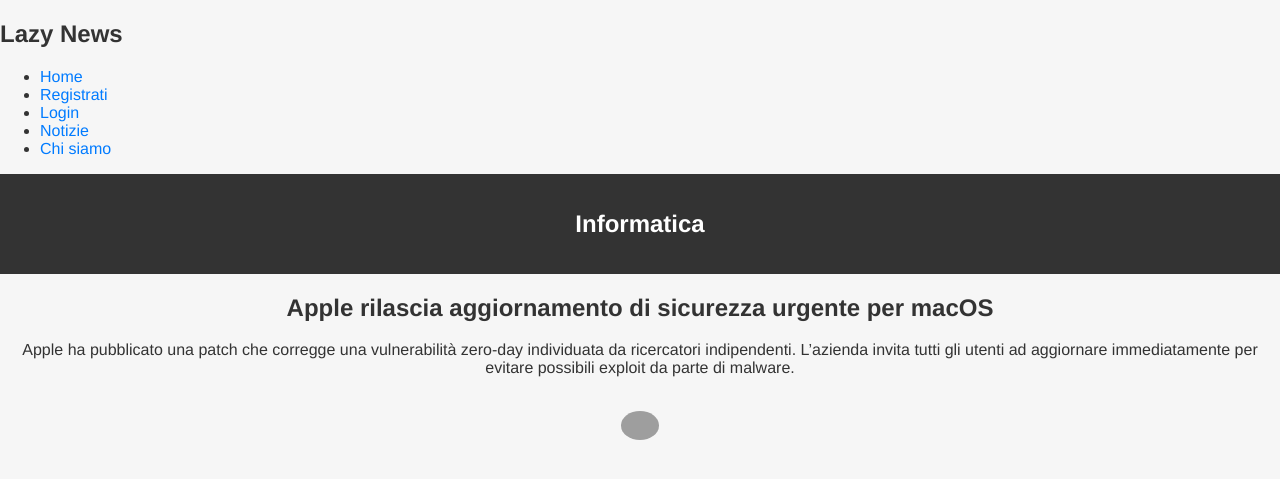
After one commit to Marcovo93/lazynews, a Flask app: page /eventi/1 in a window 1280 px wide. The commit adds this page. Shown: the top 479 px of the page. Run offline with Flask 3, Linux system fonts and the light colour scheme; grey boxes are pictures that could not be loaded.

Commit message:
create dynamic page for news delete follow file: informatica.html, mercato_azionario.html, politica.html, sqlite.html

```diff
--- a/web/main.py
+++ b/web/main.py
@@ -53,17 +53,26 @@
 
     date_now = datetime.now()
     date_time_g = date_now.strftime("%d-%m-%Y %H:%M:%S")
+    owners_g = [
+        {"name_owner": "Marco", "surname_owner": "Volpe", "email": "MarcoV@Lazynews.com", "image": "static/img/dev.jpg"},
+        {"name_owner": "Fabio", "surname_owner": "Volpe", "email": "FabioV@Lazynews.com", "image": "static/img/dev.jpg"}
+    ]
     events_g = [
-    {"settore": "Mercato azionario", "campo": "crypto", "url": "mercato_azionario"},
-    {"settore": "Informatica", "campo": "sviluppo", "url": "informatica"},
-    {"settore": "Politica", "campo": "sotto sviluppo", "url": "politica"},
-]
+        {"settore": "Mercato azionario", "campo": "crypto", "url": "mercato_azionario"},
+        {"settore": "Informatica", "campo": "sviluppo", "url": "informatica"},
+        {"settore": "Politica", "campo": "sotto sviluppo", "url": "politica"},
+    ]
 
+    cronaca_g = [
+        {"titolo": "Bitcoin supera nuovamente quota 100.000$ dopo una settimana volatile", "corpo": "Il prezzo di Bitcoin è tornato sopra la soglia psicologica dei 100k grazie a un incremento degli acquisti istituzionali. Gli analisti vedono segnali positivi, ma rimane alta la volatilità nel breve periodo."},
+        {"titolo": "Apple rilascia aggiornamento di sicurezza urgente per macOS", "corpo": "Apple ha pubblicato una patch che corregge una vulnerabilità zero-day individuata da ricercatori indipendenti. L’azienda invita tutti gli utenti ad aggiornare immediatamente per evitare possibili exploit da parte di malware."},
+        {"titolo": "Governo approva nuovo piano per il lavoro giovanile", "corpo": "Il Consiglio dei ministri ha varato un pacchetto di incentivi destinato alle imprese che assumono under 30 con contratti stabili. Le misure includono sgravi contributivi per 24 mesi e un fondo dedicato alla formazione digitale."}
+    ]
 # ----------------------------------- #
 
     @app.route("/home")
     def home():
-        return render_template("home.html", time=date_time_g)
+        return render_template("home.html", time=date_time_g, eventi=events_g)
 
     @app.route("/notizie")
     def notizie():
@@ -71,39 +80,22 @@
 
     @app.route("/about")
     def about():
-        owners = [
-            {"name_owner": "Marco", "surname_owner": "Volpe", "email": "MarcoV@Lazynews.com", "image": "static/img/dev.jpg"},
-            {"name_owner": "Fabio", "surname_owner": "Volpe", "email": "FabioV@Lazynews.com", "image": "static/img/dev.jpg"},
-            #{"name_owner": "Fabiana", "surname_owner": "Napolano", "email": "FabianaN@Lazynews.com", "image": "static/img/dev.jpg"},
-
-        ]
-        return render_template("about.html", owners=owners, reference="Example@lazynews.org")
+        return render_template("about.html", owners=owners_g, reference="Example@lazynews.org")
 
 
-    @app.route("/eventi/mercato_azionario/crypto")
-    def mercato_azionario():
-        return render_template("mercato_azionario.html", eventi=events_g)
+        # ------- route dynamic ------- #
 
-    @app.route("/eventi/informatica/sviluppo")
-    def informatica():
-        return render_template("informatica.html", eventi=events_g)
+    @app.route("/eventi/<int:parametro>")
+    def events_dynamic(parametro):
+        evento_int = events_g[parametro]
+        cronaca_int = cronaca_g[parametro]
+        return render_template("notizie_dynamic.html", parametro=parametro, eventi=evento_int, cronaca=cronaca_int)
 
-    @app.route("/eventi/politica/sotto_sviluppo")
-    def politica():
-        return render_template("politica.html", eventi=events_g)
-    @app.route("/eventi/mercato_azionario/crypto")
-    def mercato_azionario():
-        return render_template("mercato_azionario.html", eventi=events_g)
-
-    @app.route("/eventi/informatica/sviluppo")
-    def informatica():
-        return render_template("informatica.html", eventi=events_g)
-
-    @app.route("/eventi/politica/sotto_sviluppo")
-    def politica():
-        return render_template("politica.html", eventi=events_g)
+        # ----------------------------------- #
 
     return app
+
+
 
 # entry point per "python web/main.py"
 if __name__ == "__main__":
--- a/web/static/style.css
+++ b/web/static/style.css
@@ -53,6 +46,26 @@
 label {
     font-weight: bold;
 
+}
+
+input {
+    text-align: center;
+    font-weight: bold;
+    width: 200px;
+    height: 20px;
+}
+
+.img_footer {
+    width: 3%;
+    transition: 0.3s;
+    border-radius: 50%;
+    display: block;
+    margin: 0 auto;
+}
+
+.img_footer:hover {
+    transform: scale(1.2);
+    transition: 0.3s;
 }
 
 .aside {
--- a/web/templates/base.html
+++ b/web/templates/base.html
@@ -38,4 +38,8 @@
         {% block content %}{% endblock %}
     </section>
 </body>
+<br>
+<footer>
+    <a href="https://github.com/Marcovo93" title="Githubb"><img src="/static/img/git.jpg" class="img_footer"></a>
+</footer>
 </html>
--- a/web/templates/notizie.html
+++ b/web/templates/notizie.html
@@ -9,7 +9,7 @@
     <h2 class="center">Settore</h2>
     <nav class="center">
         {% for eventi in eventi %}
-            <a href="{{ url_for( eventi.url ) }}" style="font-size: 20px;">{{ eventi.settore }}</a>
+            <a href="{{ url_for('events_dynamic', parametro=loop.index0) }}" style="font-size: 20px;">{{ eventi.settore }}</a>
             <br>
             <br>
         {% endfor %}
--- /dev/null
+++ b/web/templates/notizie_dynamic.html
@@ -0,0 +1,13 @@
+{% extends 'base.html' %}
+
+{% block title %}{{ eventi.settore }} - {{ eventi.campo }}{% endblock %}
+
+{% block header %}<h1>{{ eventi.settore }}</h1>{% endblock %}
+
+{% block content %}
+
+    <div style="text-align: center;">
+        <h1>{{ cronaca.titolo }}</h1>
+        <p>{{ cronaca.corpo }}</p>
+    </div>
+{% endblock %}
```
Also changed, not shown: other parts of web/static/style.css (+33 -14 lines), web/templates/about.html (+1 -6 lines), web/templates/home.html (+2 -5 lines), web/templates/informatica.html (deleted, +0 -9 lines), web/templates/mercato_azionario.html (deleted, +0 -9 lines), web/templates/politica.html (deleted, +0 -9 lines), web/templates/sqlite.html (deleted, +0 -19 lines).
